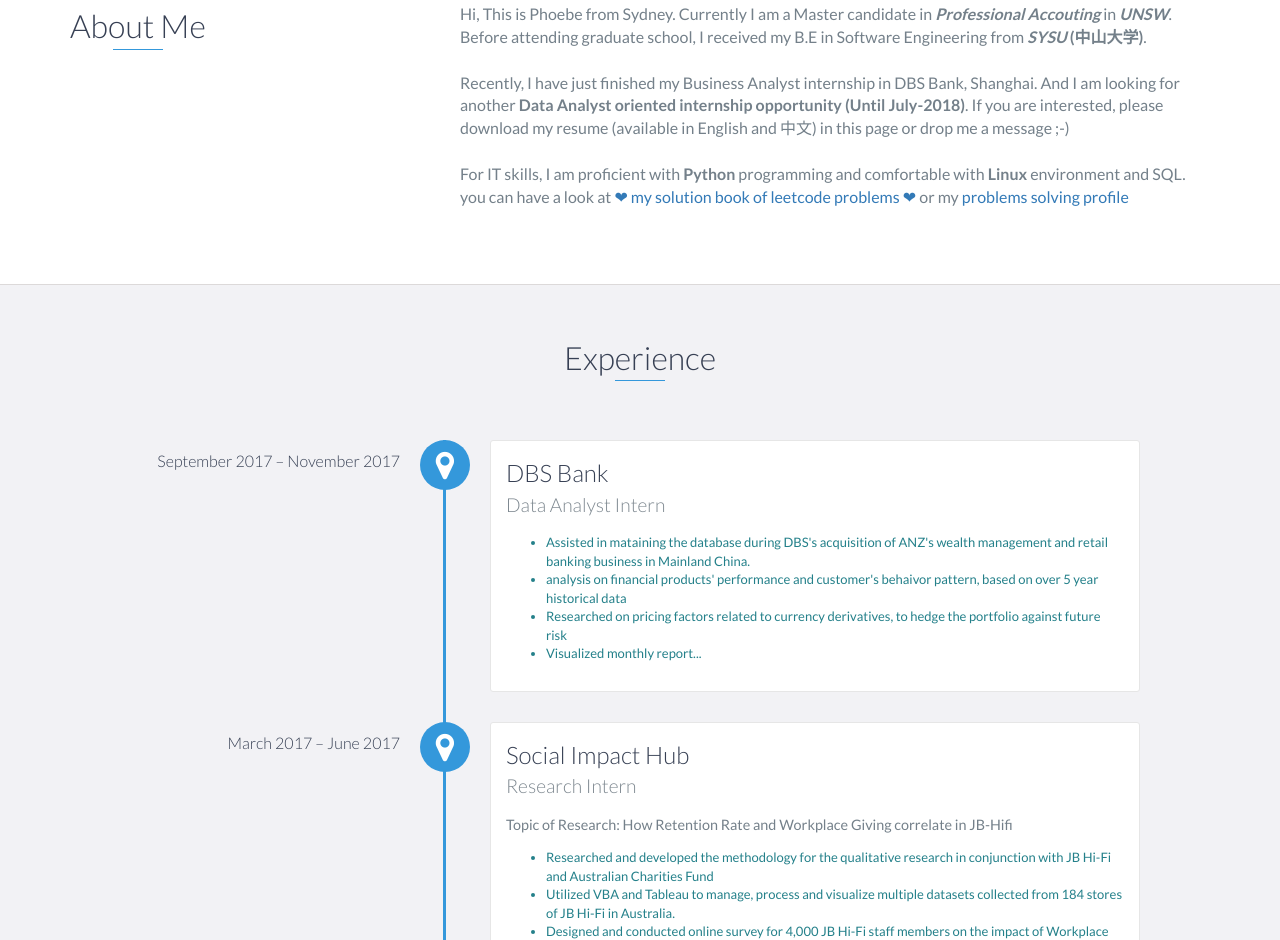
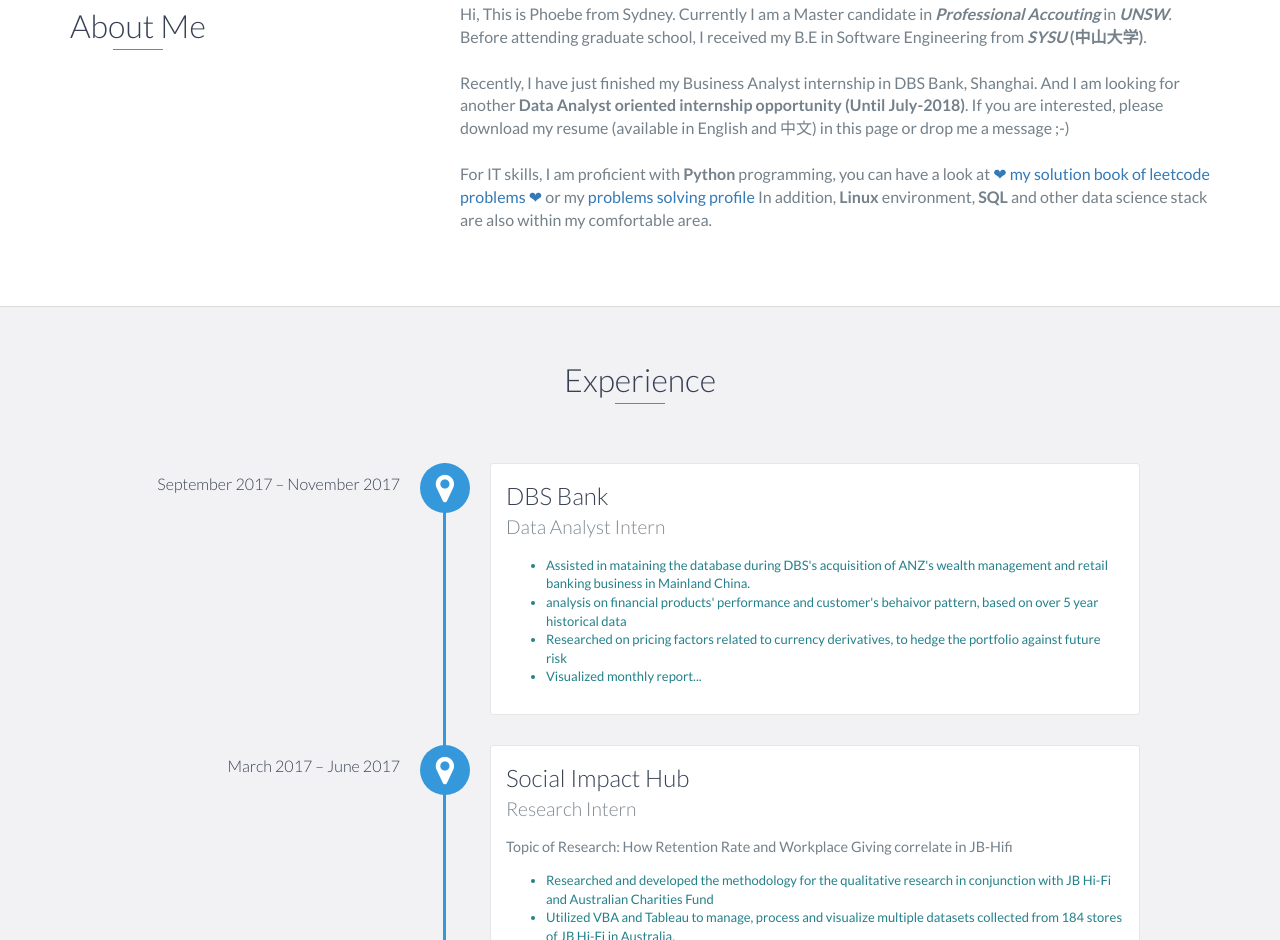
Before and after one commit to PhoebeDreamer/resume, a website: page index.html in a window 1280 px wide. Shown: the part 872-1812 px from the top of the page. Drawn offline with nearby package versions, Linux system fonts and the light colour scheme.

Commit message:
update2 IT skills

```diff
--- a/index.html
+++ b/index.html
@@ -92,10 +92,11 @@
                     </p>
                     <p>
                         <br />
-                        For IT skills, I am proficient with <b>Python</b> programming and comfortable with <b>Linux</b> environment and SQL.  you can have a look at
+                        For IT skills, I am proficient with <b>Python</b> programming, you can have a look at
                         <a href="https://github.com/PhoebeDreamer/leetcode/tree/master/src"> ❤ my solution book of leetcode problems ❤ </a>
                         or my
                         <a href="https://leetcode.com/pheobe/">problems solving profile</a>
+                        In addition, <b>Linux</b> environment, <b>SQL</b> and other data science stack are also within my comfortable area.
 
                         <!-- 在这里添加对UNSW, SYSU, DBS, contact 的link -->
                     </p>
```
